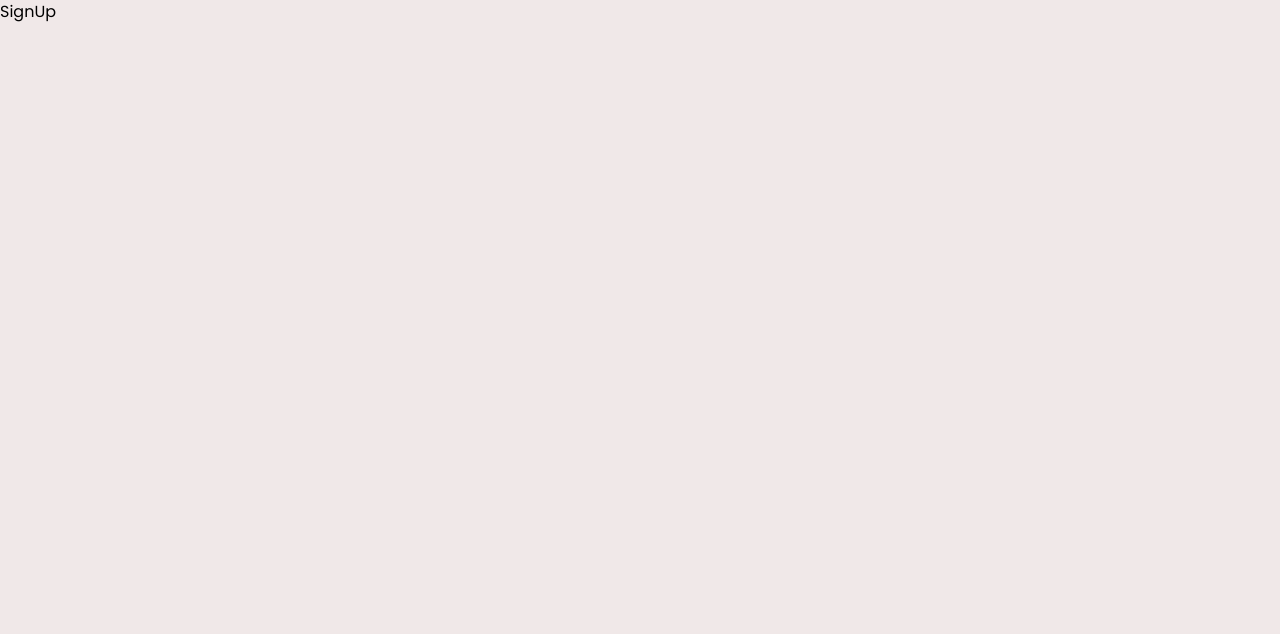
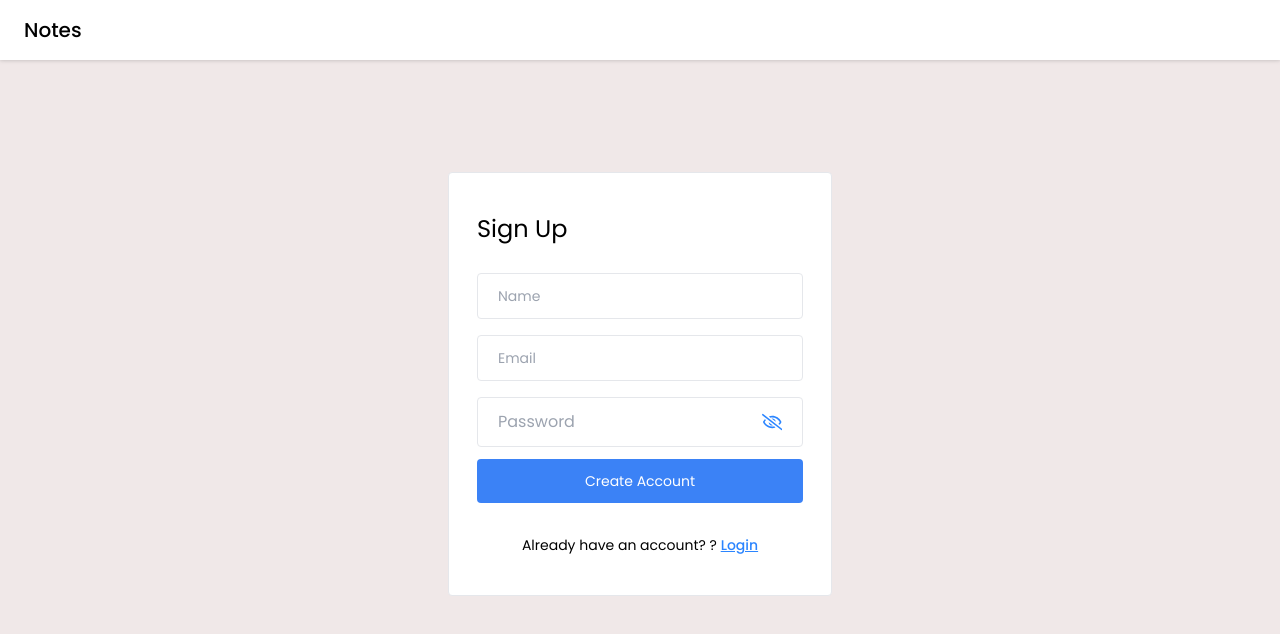
Before and after one commit to Roychen651/Notes-Full-Stack-Application, a React (Vite) app in the folder frontend/notes-app/: page /signup in a window 1280 px wide. Shown: the top 634 px of the page. Built offline with nearby package versions, Linux system fonts and the light colour scheme.

Commit message:
After Login

```diff
--- a/frontend/notes-app/src/pages/SignUp/SignUp.jsx
+++ b/frontend/notes-app/src/pages/SignUp/SignUp.jsx
@@ -1,9 +1,64 @@
-import React from 'react'
+import React, { useState } from "react";
+import Navbar from "../../components/Navbar/Navbar";
+import PasswordInput from "../../components/Input/PasswordInput";
+import { Link } from "react-router-dom";
 
 const SignUp = () => {
+  const [name, setName] = useState("");
+  const [email, setEmail] = useState("");
+  const [password, setPassword] = useState("");
+  const [error, setError] = useState(null);
+
+  const handleSignUp = async (e) => {
+    e.preventDefault();
+  };
+
   return (
-    <div>SignUp</div>
-  )
-}
+    <>
+      <Navbar />
 
-export default SignUp
+      <div className="flex items-center justify-center mt-28 ">
+        <div className="w-96 border rounded bg-white px-7 py-10">
+          <form onSubmit={handleSignUp}>
+            <h4 className="text-2xl mb-7">Sign Up</h4>
+
+            <input
+              type="text"
+              placeholder="Name"
+              className="input-box"
+              value={name}
+              onChange={(e) => setName(e.target.value)}
+            />
+            <input
+              type="text"
+              placeholder="Email"
+              className="input-box"
+              value={email}
+              onChange={(e) => setEmail(e.target.value)}
+            />
+
+            <PasswordInput
+              value={password}
+              onChange={(e) => setPassword(e.target.value)}
+            />
+
+            {error && <p className="text-red-500 text-sm">{error}</p>}
+
+            <button type="submit" className="btn-primary">
+              Create Account
+            </button>
+            <p className="text-sm text-center mt-4">
+              Already have an account?  ?{" "}
+              <Link to="/login" className="font-medium text-primary underline">
+                Login
+              </Link>
+            </p>
+
+          </form>
+        </div>
+      </div>
+    </>
+  );
+};
+
+export default SignUp;
```
